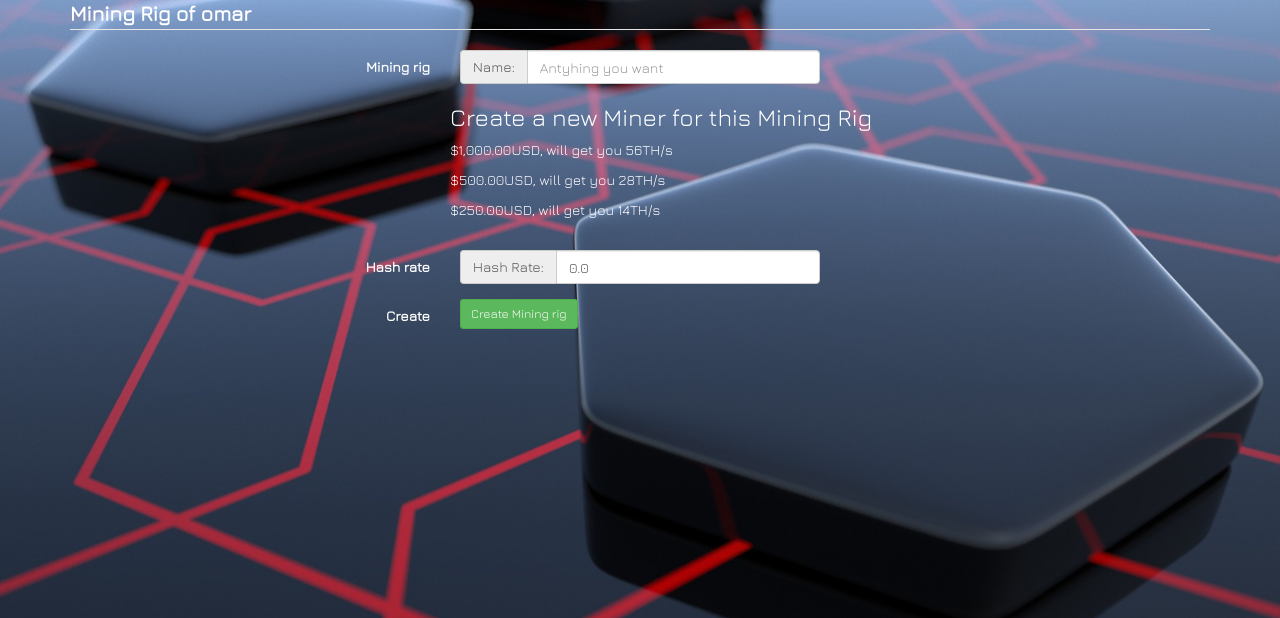
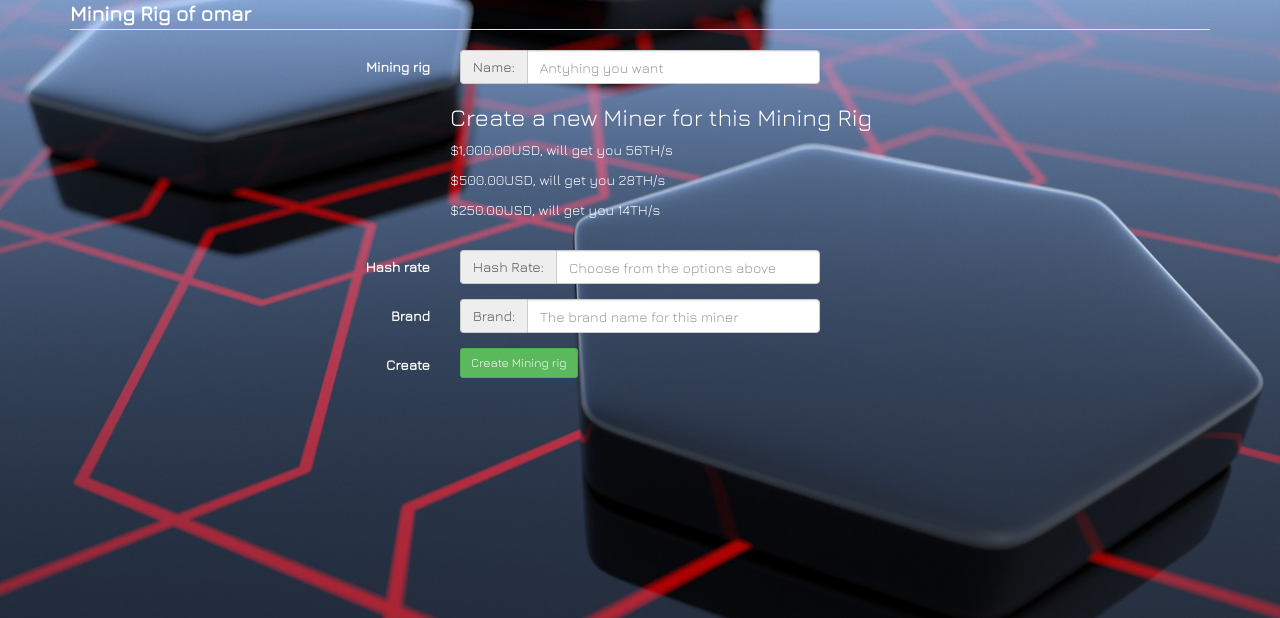
Before and after one commit to Donnadieu/rails-miner-game, a Rails app: page /users/1/mining_rigs/new in a window 1280 px wide. Shown: the part 112-730 px from the top of the page. Run offline with Rails 7, Linux system fonts and the light colour scheme; a user stored in the database is signed in; data that the repository does not hold is empty; style sheets or scripts are compiled from the project's sources; parts of the project's set-up code (start-up, migrations or seed data) failed here and were passed over; some libraries are stand-ins or nearby versions.

Commit message:
Added submittable attribute

```diff
--- a/app/controllers/mining_rigs_controller.rb
+++ b/app/controllers/mining_rigs_controller.rb
@@ -5,12 +5,12 @@ class MiningRigsController < ApplicationController
   end
 
   def new
-    @mining_rig = MiningRig.new
+    @mining_rig = current_user.mining_rigs.build
+    @mining_rig_miner = @mining_rig.mining_rig_miners.build
   end
 
   def create
     @mining_rig = current_user.mining_rigs.build(mining_rig_params)
-
     if @mining_rig.save
       @miner = @mining_rig.miners.last
       if enough_balance?(@miner.price)
@@ -33,12 +33,11 @@ class MiningRigsController < ApplicationController
 
   def edit
     @mining_rig = set_mining_rig
-    @miners = @mining_rig.miners
+    @mining_rig_miner = @mining_rig.mining_rig_miners.build
   end
 
   def update
     @mining_rig = set_mining_rig
-
     if @mining_rig.update(mining_rig_params)
       @miner = @mining_rig.miners.last
       if !enough_balance?(@miner.price)
@@ -60,13 +59,13 @@ class MiningRigsController < ApplicationController
 
   def show
     @mining_rig = set_mining_rig
-    @miners = @mining_rig.miners
+    @mining_rig_miners = @mining_rig.mining_rig_miners
   end
 
   private
 
   def mining_rig_params
-    params.require(:mining_rig).permit(:name, :user_id, miners_attributes: [:hash_rate, :user_id])
+    params.require(:mining_rig).permit(:name, :user_id, mining_rig_miners_attributes: [:hash_rate, :brand])
   end
 
   def set_mining_rig
--- a/app/models/miner.rb
+++ b/app/models/miner.rb
@@ -1,12 +1,9 @@
 class Miner < ApplicationRecord
   has_many :mining_rig_miners
   has_many :mining_rigs, through: :mining_rig_miners
-  belongs_to :user
+  # belongs_to :user
 
   validates :consumption, numericality: true
-  validates :hash_rate, presence: true
-  validates_numericality_of :hash_rate, greater_than: 0
-  validates_inclusion_of :hash_rate, in: [14, 28, 56]
 
   def price
     if hash_rate == 56
--- a/app/models/mining_rig_miner.rb
+++ b/app/models/mining_rig_miner.rb
@@ -1,4 +1,18 @@
 class MiningRigMiner < ApplicationRecord
   belongs_to :mining_rig
   belongs_to :miner
+
+  validates :hash_rate, presence: true
+  validates :brand, presence: true
+  validates_numericality_of :hash_rate, greater_than: 0
+  validates_inclusion_of :hash_rate, in: [14, 28, 56]
+
+  def hash_rate
+      self.miner.hash_rate if self.miner
+  end
+
+  def hash_rate=(hash_rate)
+    miner = Miner.find_or_create_by(hash_rate: hash_rate)
+    self.miner = miner
+  end
 end
--- a/app/views/miners/_index.html.erb
+++ b/app/views/miners/_index.html.erb
@@ -1,8 +1,8 @@
 <div class="container">
     <div class="row">
       <ul class="thumbnails list-unstyled">
-        <%= content_tag_for(:li, @miners, class: 'col-md-3') do |miner| %>
-          <%= render partial: 'miners/miner', locals: {miner: miner} %>
+        <%= content_tag_for(:li, @mining_rig_miners, class: 'col-md-3') do |mining_rig_miner| %>
+          <%= render partial: 'miners/miner', locals: {miner: mining_rig_miner.miner, mining_rig_miner: mining_rig_miner} %>
         <% end %>
       </ul>
     </div>
--- a/app/views/miners/_miner.html.erb
+++ b/app/views/miners/_miner.html.erb
@@ -6,6 +6,7 @@
     <div class="row">
       <p>Miner Consumption: <%= miner.consumption %>W</p>
       <p>Miner Hash Rate: <%= miner.hash_rate %>TH/s</p>
+      <p>Miner Brand: <%= mining_rig_miner.brand %></p>
     </div>
   </div>
 </div>
--- a/app/views/mining_rigs/_form.html.erb
+++ b/app/views/mining_rigs/_form.html.erb
@@ -19,14 +19,24 @@
           <p><%= number_to_currency(250) %>USD, will get you 14TH/s</p>
       </div><br>
 
-      <%= f.fields_for :miners, mining_rig.miners.build do |miners_fields| %>
-      <%= miners_fields.hidden_field :user_id, value: current_user.id %>
+      <%= f.fields_for :mining_rig_miners, @mining_rig_miner do |mining_rig_miners_fields| %>
+
         <div class="form-group">
-          <%= miners_fields.label 'Hash rate', class: 'col-md-4 control-label' %>
+          <%= mining_rig_miners_fields.label 'hash rate', class: 'col-md-4 control-label' %>
           <div class="col-md-4">
             <div class="input-group">
               <span class="input-group-addon">Hash Rate:</span>
-              <%= miners_fields.number_field :hash_rate, required: "required", class: 'form-control' %>
+              <%= mining_rig_miners_fields.number_field :hash_rate, required: "required", class: 'form-control', placeholder: 'Choose from the options above' %>
+            </div>
+          </div>
+        </div>
+
+        <div class="form-group">
+          <%= mining_rig_miners_fields.label 'brand', class: 'col-md-4 control-label' %>
+          <div class="col-md-4">
+            <div class="input-group">
+              <span class="input-group-addon">Brand:</span>
+              <%= mining_rig_miners_fields.text_field :brand, required: "required", class: 'form-control', placeholder: 'The brand name for this miner' %>
             </div>
           </div>
         </div>
--- a/app/views/mining_rigs/show.html.erb
+++ b/app/views/mining_rigs/show.html.erb
@@ -1,2 +1,2 @@
 <legend><strong><%= @mining_rig.name %></strong></legend>
-<%= render 'miners/index', locals: {miners: @miners} %>
+<%= render 'miners/index', locals: {miners: @miners, mining_rig_miners: @mining_rig_miners} %>
--- a/app/views/users/show.html.erb
+++ b/app/views/users/show.html.erb
@@ -20,7 +20,7 @@
 					<%= button_to 'Get More', energy_packs_path, class: 'btn btn-info btn-block', method: 'get' %>
 				</div>
 				<div class="col-xs-12 col-sm-4 emphasis">
-					<h2><strong><%= current_user.miners.count %></strong></h2>
+					<h2><strong><%= current_user.total_miners %></strong></h2>
 					<p><small>Total Miners</small></p>
 					<%= button_to 'Mining Rigs', user_mining_rigs_path(current_user), class: 'btn btn-primary btn-block', method: 'get' %>
 				</div>
--- /dev/null
+++ b/db/migrate/20180313014309_add_brand_to_mining_rig_miners.rb
@@ -0,0 +1,5 @@
+class AddBrandToMiningRigMiners < ActiveRecord::Migration[5.1]
+  def change
+    add_column :mining_rig_miners, :brand, :string
+  end
+end
```
Also changed, not shown: app/models/mining_rig.rb (+9 -5 lines), app/models/user.rb (+10 -1 lines), db/schema.rb.
